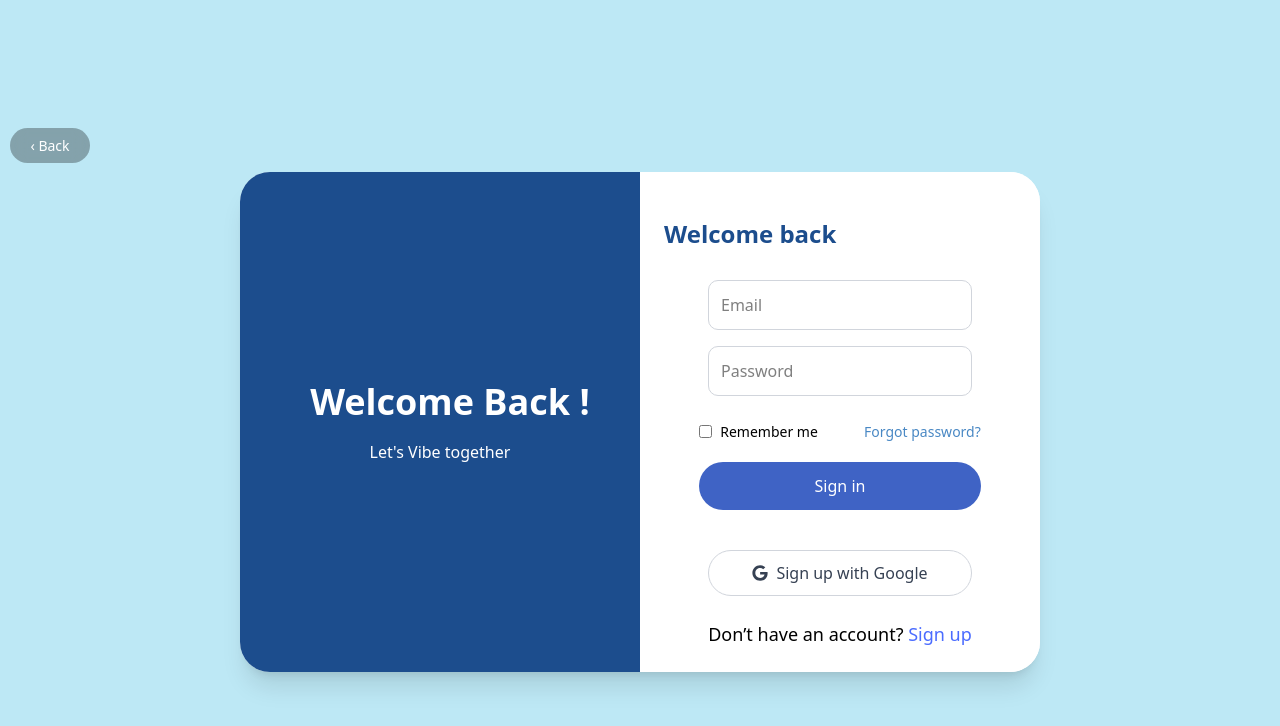
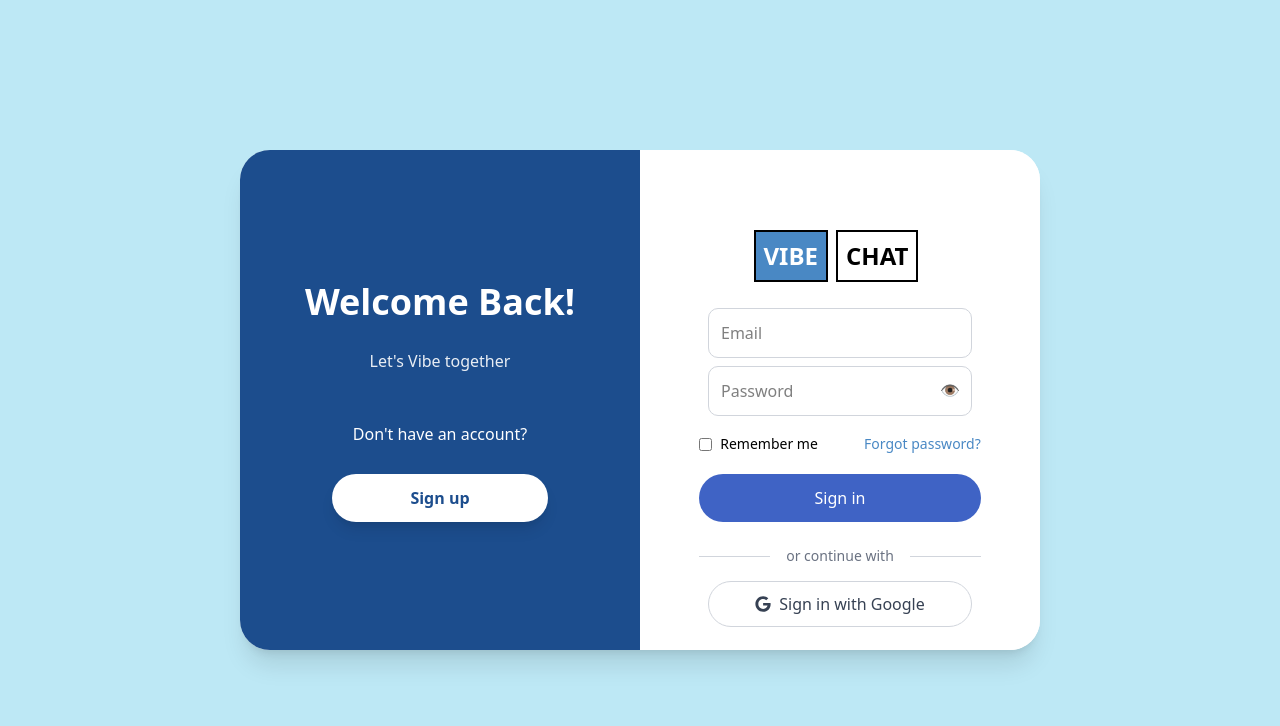
Before and after one commit to GUNA777448/VIBE-CHAT-CLIENT, a React (Vite) app: page /login in a window 1280 px wide. Shown: the top 726 px of the page. Built offline with nearby package versions, Linux system fonts and the light colour scheme.

Commit message:
updated the designs of the auth pages

```diff
--- a/src/pages/Login.jsx
+++ b/src/pages/Login.jsx
@@ -1,9 +1,89 @@
 import { useNavigate } from "react-router-dom";
 import { motion } from "framer-motion";
 import { FaFacebookF, FaTwitter, FaGoogle, FaApple } from "react-icons/fa";
+import { useState } from "react";
+import useAuthStore from "../stores/useAuthStore";
+import { authAPI } from "../utils/api";
 
 export default function Login() {
   const navigate = useNavigate();
+  const { login, setLoading, loading } = useAuthStore();
+
+  const [formData, setFormData] = useState({
+    email: "",
+    password: "",
+  });
+
+  const [errors, setErrors] = useState({});
+  const [showPassword, setShowPassword] = useState(false);
+
+  // API Base URL
+  const API_BASE_URL = "http://localhost:5000";
+
+  // Handle input changes
+  const handleInputChange = (e) => {
+    const { name, value } = e.target;
+    setFormData((prev) => ({
+      ...prev,
+      [name]: value,
+    }));
+    // Clear error when user starts typing
+    if (errors[name]) {
+      setErrors((prev) => ({
+        ...prev,
+        [name]: "",
+      }));
+    }
+  };
+
+  // Validate form
+  const validateForm = () => {
+    const newErrors = {};
+
+    if (!formData.email) {
+      newErrors.email = "Email is required";
+    } else if (!/\S+@\S+\.\S+/.test(formData.email)) {
+      newErrors.email = "Email is invalid";
+    }
+
+    if (!formData.password) {
+      newErrors.password = "Password is required";
+    } else if (formData.password.length < 6) {
+      newErrors.password = "Password must be at least 6 characters";
+    }
+
+    setErrors(newErrors);
+    return Object.keys(newErrors).length === 0;
+  };
+
+  // Handle form submission
+  const handleSubmit = async (e) => {
+    e.preventDefault();
+
+    if (!validateForm()) {
+      return;
+    }
+
+    setLoading(true);
+
+    try {
+      const data = await authAPI.login(formData);
+
+      // Store user data and token in auth store
+      login(data.user, data.token);
+
+      // Show success message (you can replace with toast notification)
+      alert("Login successful!");
+
+      // Navigate to home or dashboard
+      navigate("/");
+    } catch (error) {
+      console.error("Login error:", error);
+      setErrors({ submit: error.message || "Login failed. Please try again." });
+    } finally {
+      setLoading(false);
+    }
+  };
 
   return (
     <motion.div
@@ -15,15 +95,6 @@ export default function Login() {
     >
       <div className="h-[70%] flex flex-col text-center justify-evenly">
         {/* Back button */}
-        <button
-          onClick={() => navigate("/")}
-          className="w-[80px] h-[35px] rounded-full bg-black/30 px-4 py-2 text-sm text-white backdrop-blur ml-[10px]
-          transition-all duration-300 cursor-pointer
-          hover:bg-black/50 hover:-translate-y-[2px]
-          hover:shadow-[0_6px_15px_rgba(0,0,0,0.2)] border-none"
-        >
-          ‹ Back
-        </button>
 
         {/* Main Card */}
         <div
@@ -40,7 +111,6 @@ export default function Login() {
             min-[500px]:flex-row
           "
         >
-
           {/* Left Panel (Desktop only) */}
           <div
             className="
@@ -51,15 +121,27 @@ export default function Login() {
               bg-[#1C4D8D]
               flex-col
               justify-center
+              items-center
               px-10
-              text-[white]
+              text-white
             "
           >
-            <div className="flex flex-col items-center">
-              <h1 className="text-white text-3xl xl:text-4xl font-semibold leading-tight mb-4 text-left ml-[20px]">
-                Welcome Back !{" "}
+            <div className="max-w-sm text-center">
+              <h1 className="text-3xl xl:text-4xl font-bold leading-tight mb-6">
+                Welcome Back!
               </h1>
-              <p className="text-white">Let's Vibe together </p>
+              <p className="text-base text-white/90 mb-12 leading-relaxed">
+                Let's Vibe together
+              </p>
+              <div className="w-full">
+                <p className="text-base mb-3">Don't have an account?</p>
+                <button
+                  onClick={() => navigate("/signup")}
+                  className="px-8 py-3 bg-white text-[#1C4D8D] font-semibold rounded-full hover:bg-white/90 transition-all shadow-lg mt-4 w-[80%]"
+                >
+                  Sign up
+                </button>
+              </div>
             </div>
           </div>
 
@@ -72,28 +154,70 @@ export default function Login() {
               bg-[white]
             "
           >
-            <h2 className="text-center lg:text-left text-xl sm:text-2xl font-semibold text-[#1C4D8D] mb-5 mt-[30px]">
-              Welcome back
-            </h2>
+            <div className="flex justify-center items-center p-2 rounded-2xl mt-12 ">
+              <h1 className="border-2 border-black text-center font-bold text-white bg-[#4988C4] p-2 text-2xl ">
+                VIBE{" "}
+              </h1>
+              <h1 className="text-black font-bold text-2xl m-2 border-2 p-2">
+                CHAT
+              </h1>
+            </div>
+            <form
+              onSubmit={handleSubmit}
+              className="flex flex-col items-center"
+            >
+              <input
+                type="email"
+                name="email"
+                placeholder="Email"
+                value={formData.email}
+                onChange={handleInputChange}
+                className={`w-[75%] mb-2 border text-sm sm:text-base
+                focus:outline-none p-[12px] m-[10px] rounded-[10px]
+                ${
+                  errors.email
+                    ? "border-red-500 focus:border-red-500"
+                    : "border-gray-300 focus:border-[#4988C4]"
+                }`}
+              />
+              {errors.email && (
+                <span className="text-red-500 text-xs w-[75%] mb-2">
+                  {errors.email}
+                </span>
+              )}
 
+              <div className="relative w-[75%]">
                 <input
-              placeholder="Email"
-              className="w-[75%] mb-4 border border-gray-300 text-sm sm:text-base
-              focus:outline-none focus:border-[#4988C4]
-              p-[12px] m-[10px] rounded-[10px]"
+                  type={showPassword ? "text" : "password"}
+                  name="password"
+                  placeholder="Password"
+                  value={formData.password}
+                  onChange={handleInputChange}
+                  className={`w-full mb-2 rounded-[10px]
+                  border text-sm sm:text-base
+                  focus:outline-none p-[12px]
+                  ${
+                    errors.password
+                      ? "border-red-500 focus:border-red-500"
+                      : "border-gray-300 focus:border-[#4988C4]"
+                  }`}
                 />
-
-            <input
-              type="password"
-              placeholder="Password"
-              className="w-[75%] mb-4 rounded-[10px]
-              border border-gray-300 text-sm sm:text-base
-              focus:outline-none focus:border-[#4988C4]
-              p-[12px]"
-            />
+                <button
+                  type="button"
+                  onClick={() => setShowPassword(!showPassword)}
+                  className="absolute right-3 top-3 text-gray-500 hover:text-gray-700"
+                >
+                  {showPassword ? "🙈" : "👁️"}
+                </button>
+              </div>
+              {errors.password && (
+                <span className="text-red-500 text-xs w-[75%] mb-2">
+                  {errors.password}
+                </span>
+              )}
 
               {/* Remember + Forgot */}
-            <div className="w-[80%] mt-[10px] mb-[20px] mx-auto flex items-center justify-between text-sm ">
+              <div className="w-[80%] mt-[10px] mb-[20px] mx-auto flex items-center justify-between text-sm">
                 <label className="flex items-center gap-2">
                   <input
                     type="checkbox"
@@ -110,34 +234,60 @@ export default function Login() {
                 </span>
               </div>
 
-            {/* Sign In */}
+              {/* Error message */}
+              {errors.submit && (
+                <div className="w-[80%] mb-4 p-3 bg-red-100 border border-red-400 text-red-700 rounded-md text-sm">
+                  {errors.submit}
+                </div>
+              )}
+
+              {/* Sign In Button */}
               <button
-              className="w-[80%] p-[10px] text-[white] mb-[20px] rounded-full
-              bg-[#3f63c5] py-3 text-sm sm:text-base cursor-pointer
-              font-medium hover:opacity-90 transition border-none"
+                type="submit"
+                disabled={loading}
+                className={`w-[80%] p-[10px] text-white mb-[20px] rounded-full
+                py-3 text-sm sm:text-base cursor-pointer font-medium transition border-none
+                ${
+                  loading
+                    ? "bg-gray-400 cursor-not-allowed"
+                    : "bg-[#3f63c5] hover:opacity-90"
+                }`}
               >
-              Sign in
+                {loading ? "Signing in..." : "Sign in"}
               </button>
+            </form>
+            <div className="flex items-center w-[80%] mx-auto my-1">
+              <div className="flex-grow border-t border-gray-300"></div>
+              <span className="flex-shrink mx-4 text-gray-500 text-sm">
+                or continue with
+              </span>
+              <div className="flex-grow border-t border-gray-300"></div>
+            </div>
 
             {/* Social Login */}
-            <div className="w-[75%] my-[20px] flex justify-around mx-auto">
-
+            <div className="w-[75%] my-[15px] flex justify-around mx-auto">
               <button
                 type="button"
+                onClick={() => {
+                  // TODO: Implement Google OAuth
+                  alert("Google Sign-in not implemented yet");
+                }}
                 className="w-[100vh] mx-auto flex items-center justify-center gap-2 bg-white border border-gray-300 text-gray-700 py-2.5 rounded-full hover:bg-gray-50 transition"
               >
                 <FaGoogle />
-              <span> Sign up with Google</span>
+                <span>Sign in with Google</span>
               </button>
-
             </div>
 
-            {/* Signup Link */}
-            <p className="mt-[25px] mb-[50px] text-center text-[18px]">
-              Don’t have an account?{" "}
+            {/* Signup Link - Removed since it's now in the left panel */}
+
+            {/* Mobile-only Signup Link */}
+            <div className="min-[500px]:hidden mt-4 text-center">
+              <p className="text-sm text-gray-600">
+                Don't have an account?{" "}
                 <span
                   onClick={() => navigate("/signup")}
-                className="cursor-pointer text-[#4b6cff] font-medium hover:underline"
+                  className="text-[#4988C4] font-semibold cursor-pointer hover:underline"
                 >
                   Sign up
                 </span>
@@ -145,6 +295,7 @@ export default function Login() {
             </div>
           </div>
         </div>
+      </div>
     </motion.div>
   );
 }
--- a/src/pages/Signup.jsx
+++ b/src/pages/Signup.jsx
@@ -1,17 +1,19 @@
 import { useState } from "react";
 import { useNavigate } from "react-router-dom";
 import { FaGoogle } from "react-icons/fa";
+import { toast, ToastContainer } from "react-toastify";
+import useAuthStore from "../stores/useAuthStore";
+import "react-toastify/dist/ReactToastify.css";
 
 export default function Signup() {
   const navigate = useNavigate();
+  const { login, loading, setLoading, isAuthenticated } = useAuthStore();
   const [formData, setFormData] = useState({
     fullName: "",
     email: "",
     password: "",
     agreeToTerms: false,
   });
- const {login , loading, setLoading} = useState(false);
- const isAuthenticated = useAuthStore((state) => state.isAuthenticated);
   const [error, setError] = useState("");
 
   const handleChange = (e) => {
@@ -26,8 +28,25 @@ export default function Signup() {
     e.preventDefault();
     setError("");
 
+    // Basic validation
+    if (!formData.fullName || !formData.email || !formData.password) {
+      const errorMsg = "Please fill in all fields";
+      setError(errorMsg);
+      toast.error(errorMsg);
+      return;
+    }
+
+    if (formData.password.length < 6) {
+      const errorMsg = "Password must be at least 6 characters long";
+      setError(errorMsg);
+      toast.error(errorMsg);
+      return;
+    }
+
     if (!formData.agreeToTerms) {
-      setError("Please agree to the processing of personal data");
+      const errorMsg = "Please agree to the processing of personal data";
+      setError(errorMsg);
+      toast.error(errorMsg);
       return;
     }
 
@@ -44,18 +63,22 @@ export default function Signup() {
           password: formData.password,
         }),
       });
-      console.log(isAuthenticated,login);
+      console.log(isAuthenticated, login);
       const data = await response.json();
       if (!response.ok) {
         throw new Error(data.message || "Signup failed");
       }
       const { user, token } = data;
       login(user, token);
+      toast.success(
+        `Welcome ${user.username || user.name}! Account created successfully.`
+      );
 
-      // Signup successful - navigate to login or home
-      navigate("/login");
+      // Signup successful - navigate to profile
+      navigate("/profile");
     } catch (err) {
       setError(err.message);
+      toast.error(err.message || "Failed to create account. Please try again.");
     } finally {
       setLoading(false);
     }
@@ -64,15 +87,6 @@ export default function Signup() {
     <div className="w-screen h-screen bg-[#BDE8F5] flex flex-col text-center justify-center">
       <div className="h-[70%] flex flex-col text-center justify-evenly">
         {/* Back button */}
-        <button
-          onClick={() => navigate("/")}
-          className="w-20 h-8.75 rounded-full bg-black/30 px-4 py-2 text-sm text-white backdrop-blur ml-2.5
-             transition-all duration-300 cursor-pointer
-             hover:bg-black/50 hover:-translate-y-[2px]
-             hover:shadow-[0_6px_15px_rgba(0,0,0,0.2)] border-none"
-        >
-          ‹ Back
-        </button>
 
         {/* Main Card */}
         <div
@@ -94,16 +108,21 @@ export default function Signup() {
             bg-[white]
             "
           >
-            <h2 className="text-center lg:text-left text-xl sm:text-2xl font-semibold text-[#1C4D8D] mb-5 mt-[20px]  ">
-              Get Started
-            </h2>
+            <div className="flex justify-center items-center p-2 rounded-2xl ">
+              <h1 className="border-2 border-black text-center font-bold text-white bg-[#4988C4] p-2 text-2xl ">
+                VIBE{" "}
+              </h1>
+              <h1 className="text-black font-bold text-2xl m-2 border-2 p-2">
+                CHAT
+              </h1>
+            </div>
             {error && <p className="text-red-500 text-sm mb-3">{error}</p>}
             <input
               name="fullName"
               value={formData.fullName}
               onChange={handleChange}
               placeholder="Enter Full Name"
-              className="w-[75%] mb-4 border border-gray-300 text-sm sm:text-base focus:outline-none focus:border-[#4b6cff] p-[12px] mt-[10px] rounded-[10px]"
+              className="w-[75%] mb-2 border border-gray-300 text-sm sm:text-base focus:outline-none focus:border-[#4988C4] p-[12px] mt-[10px] rounded-[10px]"
               required
             />
             <input
@@ -112,7 +131,7 @@ export default function Signup() {
               value={formData.email}
               onChange={handleChange}
               placeholder="Enter Email"
-              className="w-[75%] mb-4 border border-gray-300 text-sm sm:text-base focus:outline-none focus:border-[#4b6cff] p-[12px] m-[10px] rounded-[10px]"
+              className="w-[75%] mb-2 border border-gray-300 text-sm sm:text-base focus:outline-none focus:border-[#4b6cff] p-[12px] m-[10px] rounded-[10px]"
               required
             />
             <input
@@ -121,7 +140,7 @@ export default function Signup() {
               value={formData.password}
               onChange={handleChange}
               placeholder="Enter Password"
-              className="w-[75%] mb-4 rounded-[10px] border border-gray-300 text-sm sm:text-base focus:outline-none focus:border-[#4b6cff] p-[12px]"
+              className="w-[75%] mb-2 rounded-[10px] border border-gray-300 text-sm sm:text-base focus:outline-none focus:border-[#4b6cff] p-[12px]"
               required
             />
 
@@ -167,15 +186,19 @@ export default function Signup() {
             </button>
 
             {/* Signup Link */}
-            <p className="mt-[25px] mb-[50px] text-center text-stone-900 text-[18px]">
+
+            {/* Mobile-only Login Link */}
+            <div className="min-[500px]:hidden mt-4 text-center">
+              <p className="text-sm text-gray-600">
                 Already have an account?{" "}
                 <span
                   onClick={() => navigate("/login")}
-                className="cursor-pointer text-[#4b6cff] font-medium hover:underline"
+                  className="text-[#4b6cff] font-semibold cursor-pointer hover:underline"
                 >
                   Sign in
                 </span>
               </p>
+            </div>
           </form>
 
           {/* Right Panel */}
@@ -188,21 +211,44 @@ export default function Signup() {
             bg-[#4b6cff]
             flex-col
             justify-center
+            items-center
             px-10
-            text-[white]
+            text-white
             "
           >
-            <h1 className="text-3xl xl:text-4xl font-semibold leading-tight mb-4 text-left ml-[20px]">
-              Hello,
-              <br />
-              welcome!
+            <div className="max-w-sm text-center">
+              <h1 className="text-3xl xl:text-4xl font-bold leading-tight mb-6">
+                Hello, Welcome!
               </h1>
-            <p className="text-sm text-white/90 max-w-xs m-[20px]">
-              A calm corner of the internet for real, unfiltered conversations.
+              <p className="text-base text-white/90 mb-12 leading-relaxed">
+                A calm corner of the internet for real, unfiltered
+                conversations.
               </p>
+              <div className="w-full">
+                <p className="text-base mb-3">Already have an account?</p>
+                <button
+                  onClick={() => navigate("/login")}
+                  className="px-8 py-3 bg-white text-[#4b6cff] font-semibold rounded-full hover:bg-white/90 transition-all shadow-lg mt-4 w-[80%] "
+                >
+                  Sign in
+                </button>
               </div>
             </div>
           </div>
         </div>
+      </div>
+      <ToastContainer
+        position="top-right"
+        autoClose={3000}
+        hideProgressBar={false}
+        newestOnTop={false}
+        closeOnClick
+        rtl={false}
+        pauseOnFocusLoss
+        draggable
+        pauseOnHover
+        theme="light"
+      />
+    </div>
   );
 }
--- a/src/stores/useAuthStore.js
+++ b/src/stores/useAuthStore.js
@@ -1,26 +1,67 @@
-import { create } from 'zustand';
-import { persist } from 'zustand/middleware';
+import { create } from "zustand";
+import { persist } from "zustand/middleware";
 
 const useAuthStore = create(
   persist(
-    (set) => ({
+    (set, get) => ({
       user: null,
       token: null,
       isAuthenticated: false,
       loading: false,
-      login: (userData, token) => set({
-        user: userData,
-        token,
-        isAuthenticated: true
+      error: null,
+
+      login: (userData, token) => {
+        console.log("🔐 LOGIN - Setting localStorage with:", {
+          user: userData,
+          token,
+        });
+        set({
+          user: userData,
+          token,
+          isAuthenticated: true,
+          error: null,
+        });
+      },
+
+      logout: () => {
+        console.log("🚪 LOGOUT - Clearing localStorage");
+        set({
+          user: null,
+          token: null,
+          isAuthenticated: false,
+          error: null,
+        });
+      },
+
+      setLoading: (loading) => set({ loading }),
+
+      setError: (error) => set({ error }),
+
+      clearError: () => set({ error: null }),
+
+      // Check if user is authenticated
+      checkAuth: () => {
+        const { token } = get();
+        return !!token;
+      },
+
+      // Update user data
+      updateUser: (userData) => {
+        console.log("👤 UPDATE USER - Updating localStorage with:", userData);
+        set((state) => ({
+          user: { ...state.user, ...userData },
+        }));
+      },
+    }),
+    {
+      name: "auth-storage",
+      // Only persist certain fields
+      partialize: (state) => ({
+        user: state.user,
+        token: state.token,
+        isAuthenticated: state.isAuthenticated,
       }),
-      logout: () => set({
-        user: null,
-        token: null,
-        isAuthenticated: false
-      }),
-      setLoading: (loading) => set({ loading }),
-    }),
-    { name: 'auth-storage' }
+    }
   )
 );
 
--- /dev/null
+++ b/src/utils/api.js
@@ -0,0 +1,98 @@
+// API configuration and utilities
+const API_BASE_URL =  "http://localhost:5000";
+
+// API utility class
+class ApiClient {
+  constructor() {
+    this.baseURL = API_BASE_URL;
+  }
+
+  // Generic request method
+  async request(endpoint, options = {}) {
+    const url = `${this.baseURL}${endpoint}`;
+
+    const config = {
+      headers: {
+        "Content-Type": "application/json",
+        ...options.headers,
+      },
+      credentials: "include", // Include cookies for refresh tokens
+      ...options,
+    };
+
+    // Add authorization token if available
+    const token = localStorage.getItem("auth-storage")
+      ? JSON.parse(localStorage.getItem("auth-storage"))?.state?.token
+      : null;
+
+    if (token) {
+      config.headers.Authorization = `Bearer ${token}`;
+    }
+
+    try {
+      const response = await fetch(url, config);
+      const data = await response.json();
+
+      if (!response.ok) {
+        throw new Error(
+          data.message || `HTTP error! status: ${response.status}`
+        );
+      }
+
+      return data;
+    } catch (error) {
+      console.error("API request failed:", error);
+      throw error;
+    }
+  }
+
+  // GET request
+  async get(endpoint, headers = {}) {
+    return this.request(endpoint, {
+      method: "GET",
+      headers,
+    });
+  }
+
+  // POST request
+  async post(endpoint, body, headers = {}) {
+    return this.request(endpoint, {
+      method: "POST",
+      body: JSON.stringify(body),
+      headers,
+    });
+  }
+
+  // PUT request
+  async put(endpoint, body, headers = {}) {
+    return this.request(endpoint, {
+      method: "PUT",
+      body: JSON.stringify(body),
+      headers,
+    });
+  }
+
+  // DELETE request
+  async delete(endpoint, headers = {}) {
+    return this.request(endpoint, {
+      method: "DELETE",
+      headers,
+    });
+  }
+}
+
+// Create a singleton instance
+const apiClient = new ApiClient();
+
+// Auth API functions
+export const authAPI = {
+  login: (credentials) => apiClient.post("/api/auth/signin", credentials),
+  register: (userData) => apiClient.post("/api/auth/signup", userData),
+  getProfile: () => apiClient.get("/api/auth/profile"),
+  updateProfile: (profileData) =>
+    apiClient.put("/api/auth/profile", profileData),
+  refreshToken: () => apiClient.post("/api/auth/refresh"),
+  logout: () => apiClient.post("/api/auth/logout"),
+};
+
+export default apiClient;
```
Lines whose indentation alone changed are shown as unchanged.
